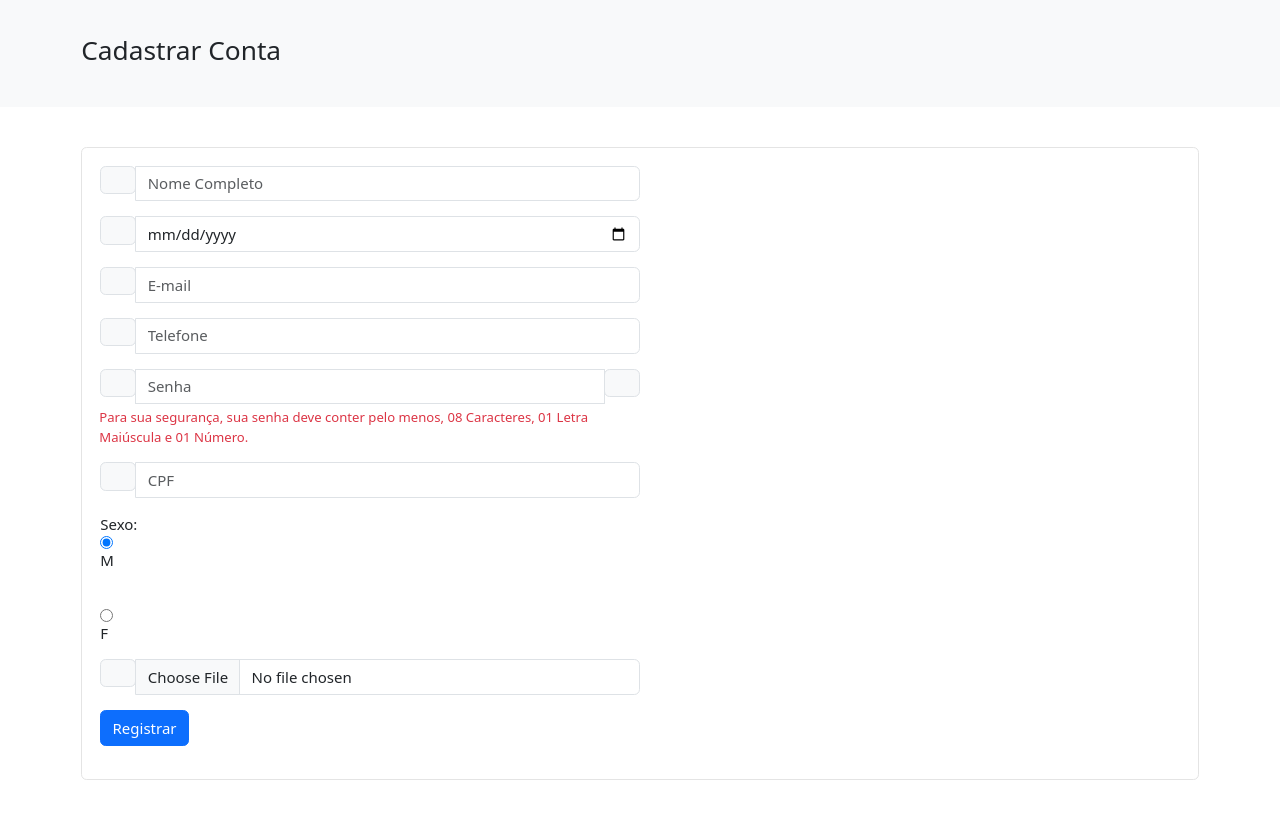
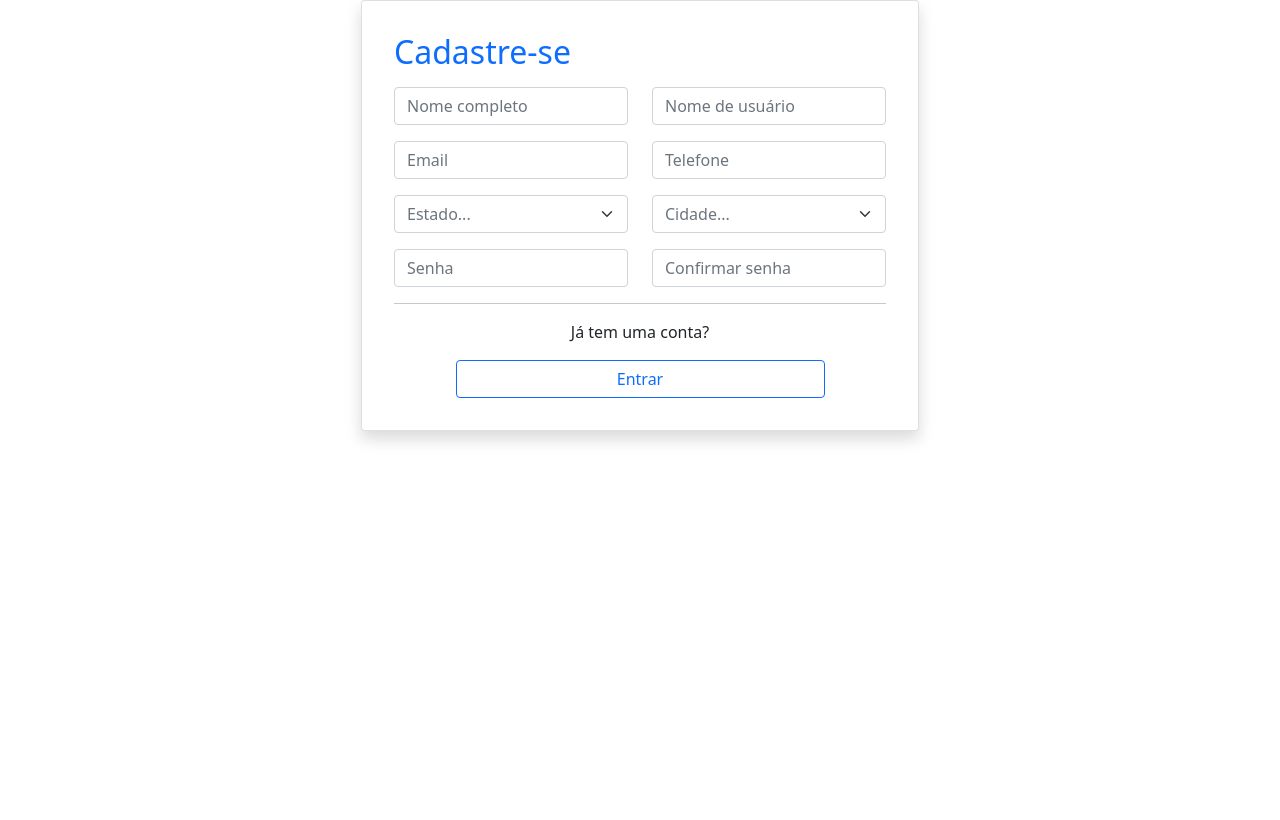
Before and after one commit to SouFuture-2022/JuizoFinal, a PHP site: the page made by Views/CadastrarUsuario.php in a window 1280 px wide. After the commit the page ends 442 px from the top, so only its background shows below. Run offline with PHP 8.4, Linux system fonts and the light colour scheme; the template is opened without the code that fills it, so the values that code supplies are empty; some libraries are stand-ins or nearby versions; some web fonts are replaced.

Commit message:
Refatoração do CadastrarUsuário

```diff
--- a/Views/CadastrarUsuario.php
+++ b/Views/CadastrarUsuario.php
@@ -1,167 +1,199 @@
-<?php
+<link href="https://cdn.jsdelivr.net/npm/bootstrap@5.1.3/dist/css/bootstrap.min.css" rel="stylesheet" integrity="sha384-1BmE4kWBq78iYhFldvKuhfTAU6auU8tT94WrHftjDbrCEXSU1oBoqyl2QvZ6jIW3" crossorigin="anonymous">
 
-use App\Models\Usuarios;
-use App\Infra\Dao\Usuario\CadastrarUsuario;
-
-$usuario = new Usuarios;
-$cadastrar_usuario = new CadastrarUsuario;
-
-if (isset($_POST['btCadastrar'])) {
-	$extensao = strtolower(substr($_FILES['perfil']['name'], -4));
-	$perfil = md5(time()) . $extensao;
-	$diretorio = $_SERVER['DOCUMENT_ROOT'] . '/Uploads/Perfis/';
-
-	move_uploaded_file($_FILES['perfil']['tmp_name'], $diretorio . $perfil);
-
-	$nome = $_POST['nome'];
-	$email = $_POST['email'];
-	$senha = $_POST['senha'];
-	$telefone = $_POST['telefone'];
-	$cpf = $_POST['cpf'];
-	$data_nascimento = $_POST['data_nascimento'];
-	$sexo = $_POST['sexo'];
-
-	$usuario->setNome($nome);
-	$usuario->setEmail($email);
-	$usuario->setSenha($senha);
-	$usuario->setTelefone($telefone);
-	$usuario->setCPF($cpf);
-	$usuario->setDatanascimento($data_nascimento);
-	$usuario->setSexo($sexo);
-	$usuario->setPerfil($perfil);
-
-	if ($cadastrar_usuario->insert()) {
-		$_SESSION['msg_sucesso'] =
-			'<div class="alert alert-success" role="alert">
-				<i class="fa fa-check-circle" aria-hidden="true"></i> Cadastro Realizado Com sucesso...
-			</div>';
-		header('Location: ../Index');
-	}
-}
-?>
-
-<link href="Assets/css/bootstrap.css" rel="stylesheet" type="text/css" />
-<link href="Assets/css/all.min.css" rel="stylesheet" type="text/css">
-<link href="Assets/css/ui.css" rel="stylesheet" type="text/css" />
-<link href="Assets/css/ocultar-exibir.css" type="text/css" rel="stylesheet">
-<link href="Assets/css/responsive.css" rel="stylesheet" media="only screen and (max-width: 1200px)" />
-<link href="Assets/css/avaliacao-estrelas.css" rel="stylesheet" type="text/css" />
-<section class="section-name bg padding-y-sm">
-    <div class="container">
-        <header class="section-heading">
-            <h3 class="section-title">Cadastrar Conta</h3>
-        </header>
+<section>
+    <div class="container d-flex justify-content-center">
+        <div class="card shadow p-3 mb-5 bg-body rounded w-50 p-3">
+            <div class="card-body">
+                <h2 class="mb-3 text-primary">Cadastre-se</h2>
+                <form action="">
+                    <div class="row mb-3">
+                        <div class="col">
+                            <input type="text" class="form-control" placeholder="Nome completo">
+                        </div>
+                        <div class="col">
+                            <input type="text" class="form-control" placeholder="Nome de usuário">
+                        </div>
+                    </div>
+                    <div class="row mb-3">
+                        <div class="col">
+                            <input type="text" class="form-control" placeholder="Email">
+                        </div>
+                        <div class="col">
+                            <input type="text" class="form-control" placeholder="Telefone">
+                        </div>
+                    </div>
+                    <div class="row mb-3">
+                        <div class="col">
+                            <select class="form-select text-muted">
+                                <option value="">Estado...</option>
+                                <option value="uz">Mais opções</option>
+                            </select>
+                        </div>
+                        <div class="col">
+                            <select class="form-select text-muted">
+                                <option value="">Cidade...</option>
+                                <option value="uz">Mais opções</option>
+                            </select>
+                        </div>
+                    </div>
+                    <div class="row mb-3">
+                        <div class="col">
+                            <input type="text" class="form-control" placeholder="Senha">
+                        </div>
+                        <div class="col">
+                            <input type="text" class="form-control" placeholder="Confirmar senha">
+                        </div>
+                    </div>
+                </form>
+                <hr>
+                <div class="d-flex justify-content-center">
+                    <p>Já tem uma conta?</p>
+                </div>
+                <div class="d-flex justify-content-center">
+                    <a class="btn w-75 btn-outline-primary" href="#">Entrar</a>
+                </div>
+            </div>
+        </div>
     </div>
 </section>
 
-<section class="section-name padding-y">
+
+<!--<section class="section-name bg padding-y-sm">
 	<div class="container">
-        <div class="box">
-            <form action="" method="POST" enctype="multipart/form-data">
-                <div class="form-row">
-                    <div class="col-md-6">
-                        <div class="input-group mb-3">
-                            <div class="input-group-prepend">
-                                <span class="input-group-text"><i class="fa fa-user" aria-hidden="true"></i></span>
+	<header class="section-heading">
+		<h3 class="section-title">Cadastrar Usuario</h3>
+	</header>
 	</div>
-                            <input type="text" name="nome" id="nome" placeholder="Nome Completo" class="form-control"
-                                required />
+    <div class="card mb-4">
+        <article class="card-body">
+            <h4 class="mb-4">Cadastre-se</h4>
+            <form>
+                <div class="row gx-3">
+                    <div class="col mb-4"> <label class="form-label">Nome Completo</label> <input type="text"
+                            class="form-control" placeholder=""> </div>
+                    <div class="col mb-4"> <label class="form-label">Nome de usuário</label> <input type="text"
+                            class="form-control" placeholder=""> </div>
+                </div>
+                <div class="row">
+                    <div class="col-auto mb-3"> <label class="form-check"> <input class="form-check-input" type="radio"
+                                name="choose_a" checked=""> <span class="form-check-label">Cliente</span> </label> </div>
+
+                    <div class="col-auto mb-3"> <label class="form-check"> <input class="form-check-input" type="radio"
+                                name="choose_a"> <span class="form-check-label">Vendedor</span> </label> </div>
+
+                    <div class="col-auto mb-3"> <label class="form-check"> <input class="form-check-input" type="radio"
+                                name="choose_a"> <span class="form-check-label">Ambos</span> </label> </div>
+
+                </div>
+                <div class="row gx-3">
+                    <div class="col mb-3"> <label class="form-label">Cidade</label> <input type="text" class="form-control">
+                    </div>
+                    <div class="col mb-3"> <label class="form-label">Estado</label> <select class="form-select">
+                            <option value="none">Choose...</option>
+                            <option value="br">Brasil</option>
+                            <option value="uz">ceara</option>
+                            <option value="ru">Russia</option>
+                            <option selected="">United States</option>
+                            <option value="in">India</option>
+                            <option value="af">Afganistan</option>
+                        </select> </div>
+                    <div class="col-12 mb-3"> <label class="form-label">Endereço</label> <input type="text"
+                            class="form-control" placeholder=""> </div>
+                    <div class="col-6 mb-3"> <label class="form-label">Email</label> <input type="email"
+                            class="form-control" placeholder=""> <small class="form-text">We'll never share your
+                            email</small> </div>
+                    <div class="col-6 mb-3"> <label class="form-label">Telefone</label>
+                        <div class="input-group"> <select class="form-select" style="max-width: 120px">
+                                <option value="br">BR +55</option>
+                                <option value="us">US +1 </option>
+                                <option value="uz">UZ +998</option>
+                                <option value="ru">RU +72 </option>
+
+                            </select> <input type="email" class="form-control" placeholder=""> </div>
+                    </div>
+                    <div class="col mb-3"> <label class="form-label">Criar senha</label> <input class="form-control"
+                            type="password"> </div>
+                    <div class="col mb-3"> <label class="form-label">Confirmar senha</label> <input class="form-control"
+                            type="password"> </div>
+                </div>
+                <div class="row mt-3 mb-4 align-items-center">
+                    <div class="col-auto"> <button class="btn btn-primary" type="button">Cadastrar</button> </div>
+                    <div class="col"> <label class="form-check me-auto"> <input class="form-check-input" type="checkbox"
+                                value=""> <span class="form-check-label">Eu concordo com os termos e condições</span> </label>
                     </div>
                 </div>
-                    <div class="col-md-6">
-                        <div class="input-group mb-3">
-                            <div class="input-group-prepend">
-                                <span class="input-group-text"><i class="fa fa-calendar" aria-hidden="true"></i></span>
+            </form>
+            <hr>
+            <p class="mb-0">Já tem uma conta?<a href="#">Entrar</a></p>
+        </article>
+    </div> -->
+
+                            <!--Projeto antigo!!!!!!!!!!!!!!!!!!!!!!-->
+
+<!--<link rel="stylesheet" href="../Assets/css/cadastrar.css">
+<section>
+	<header>
+		<div class="row justify-content-center">
+			<div class="col-md-4">
+				<h2 style="text-align: center">Cadastrar Conta</h2>
 			</div>
-                            <input type="date" name="data_nascimento" id="dataNascimento" class="form-control"
-                                required="required" />
+		</div>
+	</header>
+</section>
+
+<section class="">
+		<form action="" method="POST" enctype="multipart/form-data">
+			<div class="row justify-content-center">
+				<div class="col-md-4">
+					<div class="input-group mb-2">
+						<input type="text" name="nome" placeholder="Nome Completo" class="form-control" required>
 					</div>
 				</div>
 			</div>
-                <div class="form-row">
-                    <div class="col-md-6">
-                        <div class="input-group mb-3">
-                            <div class="input-group-prepend">
-                                <span class="input-group-text"><i class="fa fa-envelope" aria-hidden="true"></i></span>
-                            </div>
-                            <input type="email" name="email" id="email" placeholder="E-mail" class="form-control"
-                                pattern="[a-z0-9._%+-]+@[a-z0-9.-]+\.[a-z]{2,}$" required />
-                        </div>
-                    </div>
-                    <div class="col-md-6">
-                        <div class="input-group mb-3">
-                            <div class="input-group-prepend">
-                                <span class="input-group-text"><i class="fa fa-mobile" aria-hidden="true"></i></span>
-                            </div>
-                            <input type="tel" class="form-control" id="telefone" name="telefone" placeholder="Telefone"
-                                maxlength="15" pattern="\(\d{2}\)\s*\d{5}-\d{4}" required />
-
+			<div class="row justify-content-center">
+				<div class="col-md-4">
+					<div class="input-group mb-2">
+						<input type="email" name="email" placeholder="E-mail" class="form-control" required>
 					</div>
 				</div>
 			</div>
-                <div class="form-row">
-                    <div class="col-md-6">
-                        <div class="input-group mb-3">
-                            <div class="input-group-prepend">
-                                <span class="input-group-text"><i class="fa fa-unlock-alt"
-                                        aria-hidden="true"></i></span>
-                            </div>
-                            <input type="password" name="senha" id="senha" placeholder="Senha" class="form-control"
-                                maxlength="10" pattern="(?=.*\d)(?=.*[a-z])(?=.*[A-Z]).{8,}" required />
-                            <div class="input-group-prepend">
-                                <span class="input-group-text"><i class="fa fa-eye" onclick="mouseoverPass();"
-                                        onmouseout="mouseoutPass();" aria-hidden="true"></i></span>
-                            </div>
-                            <small class="form-text text-muted">
-                                <p class="text-danger">Para sua segurança, sua senha deve conter pelo menos, 08
-                                    Caracteres, 01 Letra Maiúscula e 01 Número.</p>
-                            </small>
-                        </div>
-                    </div>
-                    <div class="col-md-6">
-                        <div class="input-group mb-3">
-                            <div class="input-group-prepend">
-                                <span class="input-group-text"><i class="fa fa-key" aria-hidden="true"></i></span>
-                            </div>
-                            <input type="text" name="cpf" id="cpf" placeholder="CPF" class="form-control" maxlength="11"
-                                required />
+			<div class="row justify-content-center">
+				<div class="col-md-4">
+					<div class="input-group mb-2">
+						<input type="tel" class="form-control" name="telefone" placeholder="Telefone" maxlength="15" required>
 					</div>
 				</div>
 			</div>
-                Sexo:&nbsp;&nbsp;&nbsp;
-                <div class="form-row">
-                    <div class="form-group">
-                        <label class="custom-control custom-radio mb-3">
-                            <input type="radio" name="sexo" value="M" id="sexo" class="custom-control-input" required
-                                checked />
-                            <div class="custom-control-label">M</div>
-                        </label>
-                    </div>
-                    &nbsp;&nbsp;&nbsp;
-                    <div class="form-group">
-                        <label class="custom-control custom-radio mb-3">
-                            <input type="radio" name="sexo" value="F" id="sexo" class="custom-control-input" required />
-                            <div class="custom-control-label">F</div>
-                        </label>
+			<div class="row justify-content-center">
+				<div class="col-md-4">
+					<div class="input-group mb-2">
+						<input type="text" name="cpf" placeholder="CPF" class="form-control" maxlength="11" required>
 					</div>
 				</div>
-                <div class="form-row">
-                    <div class="col-md-6">
-                        <div class="input-group mb-3">
-                            <div class="input-group-prepend">
-                                <span class="input-group-text"><i class="fa fa-user" aria-hidden="true"></i></span>
 			</div>
-                            <input type="file" name="perfil" id="imgPerfil" class="form-control">
+			<div class="row justify-content-center">
+				<div class="col-md-4">
+					<div class="input-group mb-2">
+						<input type="date" name="data_nascimento" class="form-control text-muted" required="required">
 					</div>
 				</div>
-                    <div class="col-md-6">
-                        <div class="form-group">
-                            <button type="submit" name="btCadastrar"
-                                class="btn btn-primary btn-block">Registrar</button>
+			</div>
+			<div class="row justify-content-center">
+				<div class="col-md-4">
+					<div class="input-group mb-2">
+						<input type="password" name="senha" id="senha" placeholder="Senha" class="form-control" maxlength="10" required>
+						<input type="password" name="senha" id="senha" placeholder="Confirmar senha" class="form-control" maxlength="10" required>
+						essa mensagem só aparece se o usuário não digitar a senha com pelo menos 8 caracteres, 1 letra maiúscula e 1 número
+						<small><p class="text-danger">Para sua segurança, sua senha deve conter pelo menos, 08 Caracteres, 01 Letra Maiúscula e 01 Número.</p></small>
+					</div>
+				</div>
+			</div>
+			<div class="row justify-content-center">
+				<div class="col-md-4">
+					<div class="form-group d-flex flex-column">
+						<button type="submit" name="btCadastrar" class="btn btn-primary btn-block">Registrar</button>
 					</div>
 				</div>
 			</div>
 		</form>
-        </div>
-    </div>
 </section>
```
Lines whose indentation alone changed are shown as unchanged.
